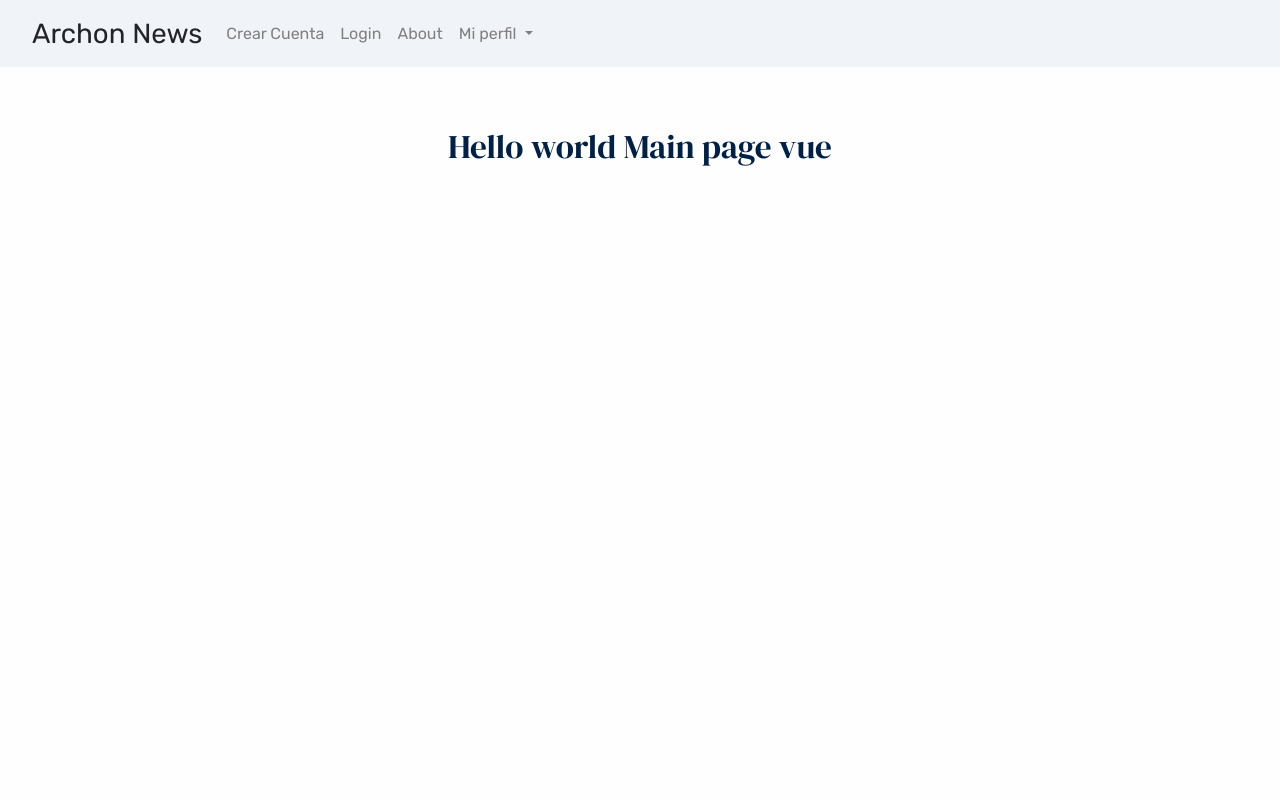
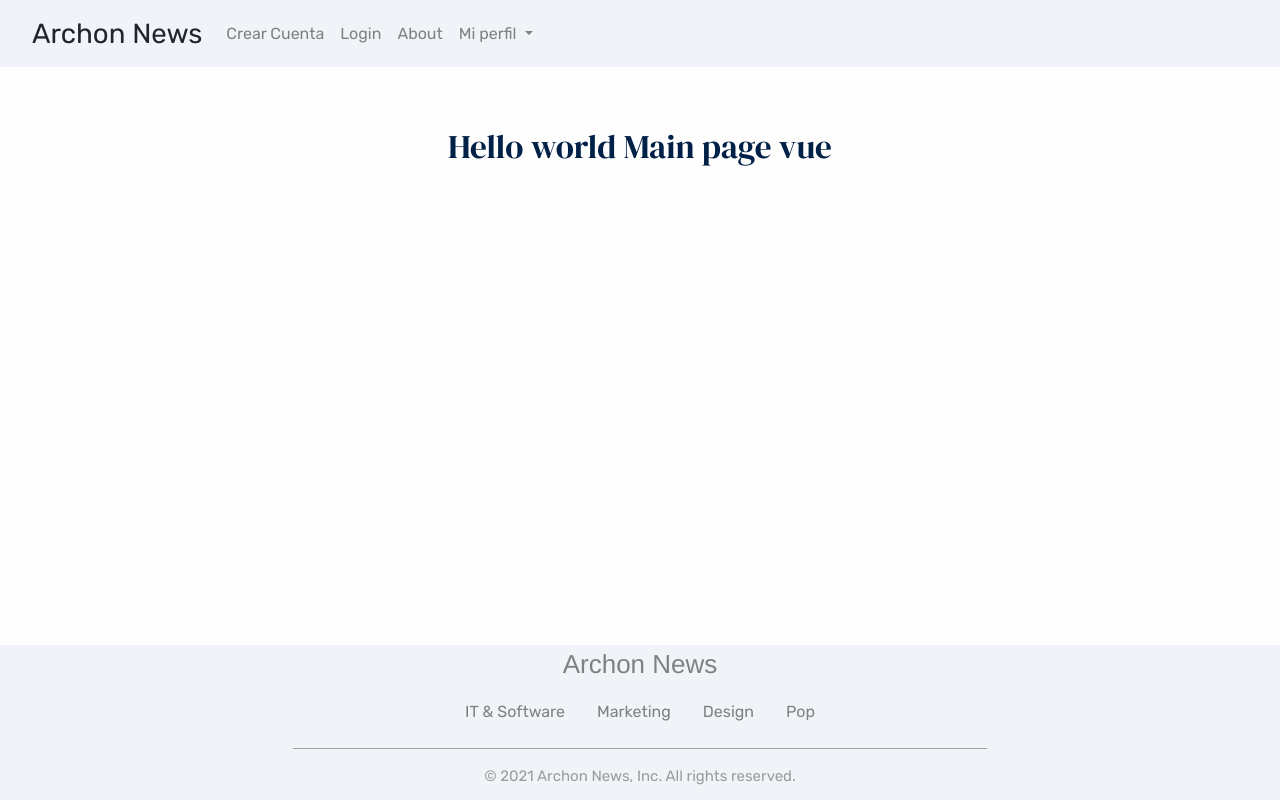
Before and after one commit to mquintero0118/PiaBDM, a Vue app: page / in a window 1280 px wide. Built offline with nearby package versions, Linux system fonts and the light colour scheme.

Commit message:
Added footer

```diff
--- a/src/App.vue
+++ b/src/App.vue
@@ -3,13 +3,16 @@
   <div id="nav">
   </div>
   <router-view/>
+  <Footer/>
 </template>
 <script>
 import Navbar from '../src/components/navbar.vue'
+import Footer from '../src/components/footer.vue'
+
 
 
 export default {
-  components: { Navbar },
+  components: { Navbar, Footer },
   setup() {
 
   },
--- /dev/null
+++ b/src/components/footer.vue
@@ -0,0 +1,59 @@
+<template>
+<ul class="nav fixed-bottom justify-content-center bg-light">
+<ul class="nav flex-column">
+
+  <li class="title">
+    <span>Archon News</span>
+  </li>
+  <nav class="navbar navbar-expand-lg navbar-light bg-light space">
+      <ul class="nav justify-content-center">
+  <li class="nav-item">
+          <router-link to="/" class="nav-link">IT & Software</router-link>
+        </li>
+        <li class="nav-item">
+          <router-link to="/" class="nav-link">Marketing</router-link>
+        </li>
+        <li class="nav-item">
+          <router-link to="/" class="nav-link">Design</router-link>
+        </li>
+        <li class="nav-item">
+          <router-link to="/" class="nav-link">Pop</router-link>
+        </li>
+        <hr class="line">
+        <li class="lastFooter">
+    <span>© 2021 Archon News, Inc. All rights reserved.</span>
+  </li>
+</ul>
+
+  </nav>
+
+
+
+</ul>
+</ul>
+</template>
+
+<script>
+export default {
+
+}
+</script>
+
+<style>
+.title{
+    font-size: 26px;
+    color: grey;
+}
+.line {
+    color: rgb(165, 165, 165);
+    width: 100%;
+}
+.lastFooter {
+    font-size: 15px;
+    color: rgb(155, 155, 155);
+    padding-bottom: 5px;
+}
+.navbar {
+    padding-bottom: 10px;
+}
+</style>
```
